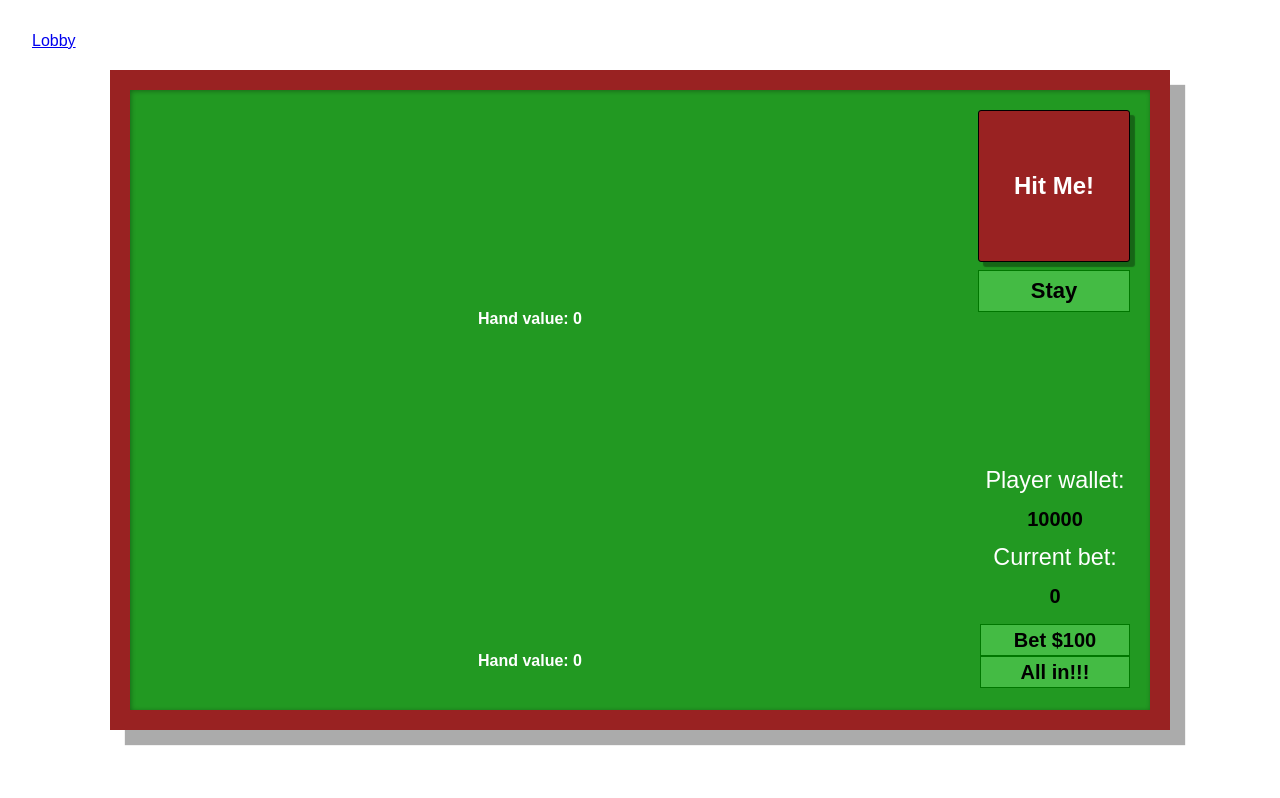
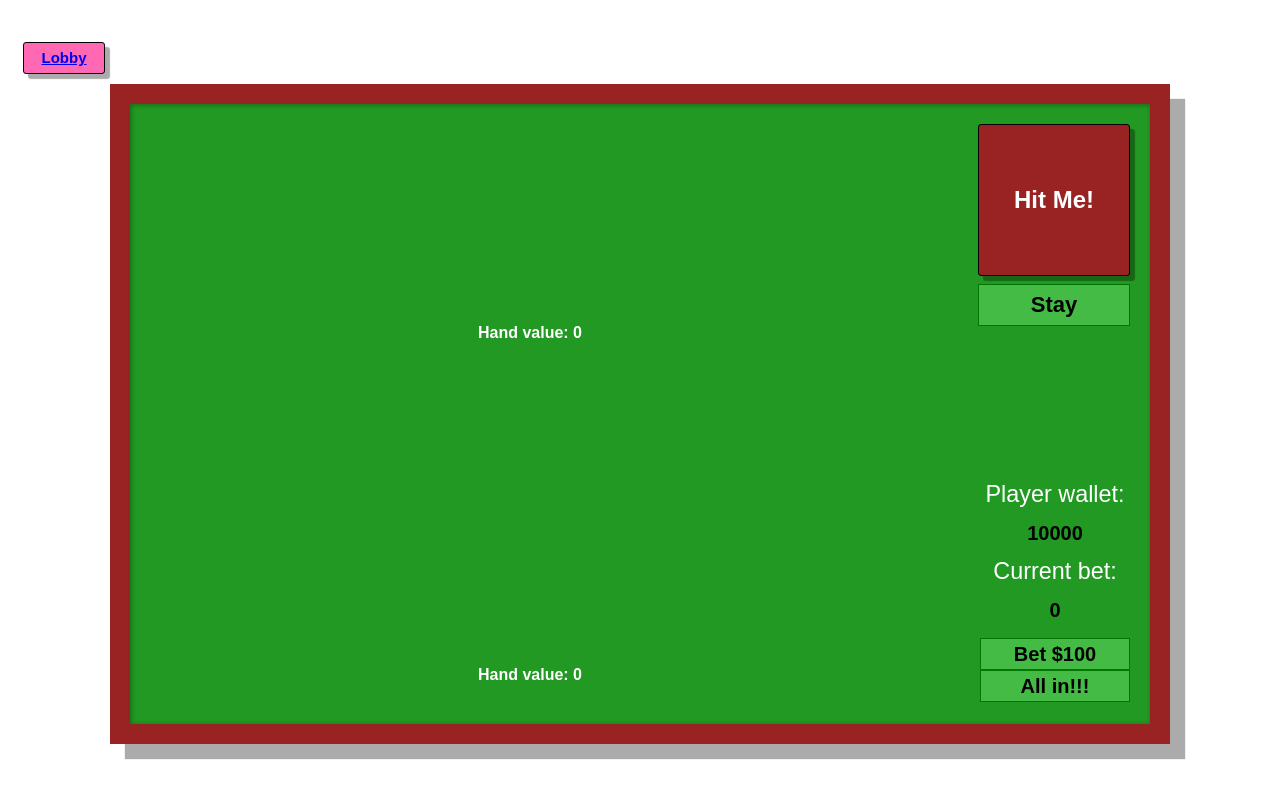
Before and after one commit to PParfenov/casino-angular, an Angular app: page /blackjack in a window 1280 px wide. Built offline with nearby package versions, Linux system fonts and the light colour scheme.

Commit message:
"visual for buttons."

```diff
--- a/src/app/blackjack/blackjack.component.css
+++ b/src/app/blackjack/blackjack.component.css
@@ -1,3 +1,20 @@
+.lobby{
+  position: relative;
+  top: 10px;
+  right: 9px;
+  width: 80px;
+  height: 30px;
+  background-color: hotpink;
+  color: #fff;
+  font-size: 15px;
+  text-align: center;
+  line-height: 30px;
+  font-weight: 600;
+  border: 1px solid #000;
+  border-radius: 3px;
+  box-shadow: 5px 5px 1px rgba(0, 0, 0, .33);
+  cursor: pointer;
+}
 .table {
   position: relative;
   margin: 20px auto;
--- a/src/app/blackjack/blackjack.component.html
+++ b/src/app/blackjack/blackjack.component.html
@@ -1,4 +1,4 @@
-<nav>
+<nav class="lobby">
   <a routerLink="/casino">Lobby</a>
 </nav>
 <div class="table">
--- a/src/app/blackjack/blackjack.component.ts
+++ b/src/app/blackjack/blackjack.component.ts
@@ -24,7 +24,7 @@ export class BlackJackComponent implements OnInit {
     this.restart();
   }
 
-  //public goBack():void {}
+  /*public goBack():void {}*/
 
   public hitMe(): void {
     this.player.addCard(this.deck.getCard());
--- a/src/app/casino/casino.component.css
+++ b/src/app/casino/casino.component.css
@@ -0,0 +1,17 @@
+.blackjack{
+  position: relative;
+  top: 20px;
+  right: 20px;
+  width: 120px;
+  height: 60px;
+  background-color: #607D8B;
+  color: #fff;
+  font-size: 17px;
+  text-align: center;
+  line-height: 50px;
+  font-weight: 600;
+  border: 1px solid #000;
+  border-radius: 3px;
+  box-shadow: 5px 5px 1px rgba(0, 0, 0, .33);
+  cursor: pointer;
+}
--- a/src/app/casino/casino.component.html
+++ b/src/app/casino/casino.component.html
@@ -13,7 +13,7 @@ add access to gofish-->
     <div>You can play these games:</div>
     <!-- <button>Go Fish</button> -->
     <!-- <div *ngIf='user.money >= 10'><br/>Add 10+ dollars to access paid games -->
-    <nav>
+    <nav class="blackjack">
         <a routerLink="/blackjack">BlackJack</a>
     </nav>
     <!-- <button>Craps</button> -->
```
